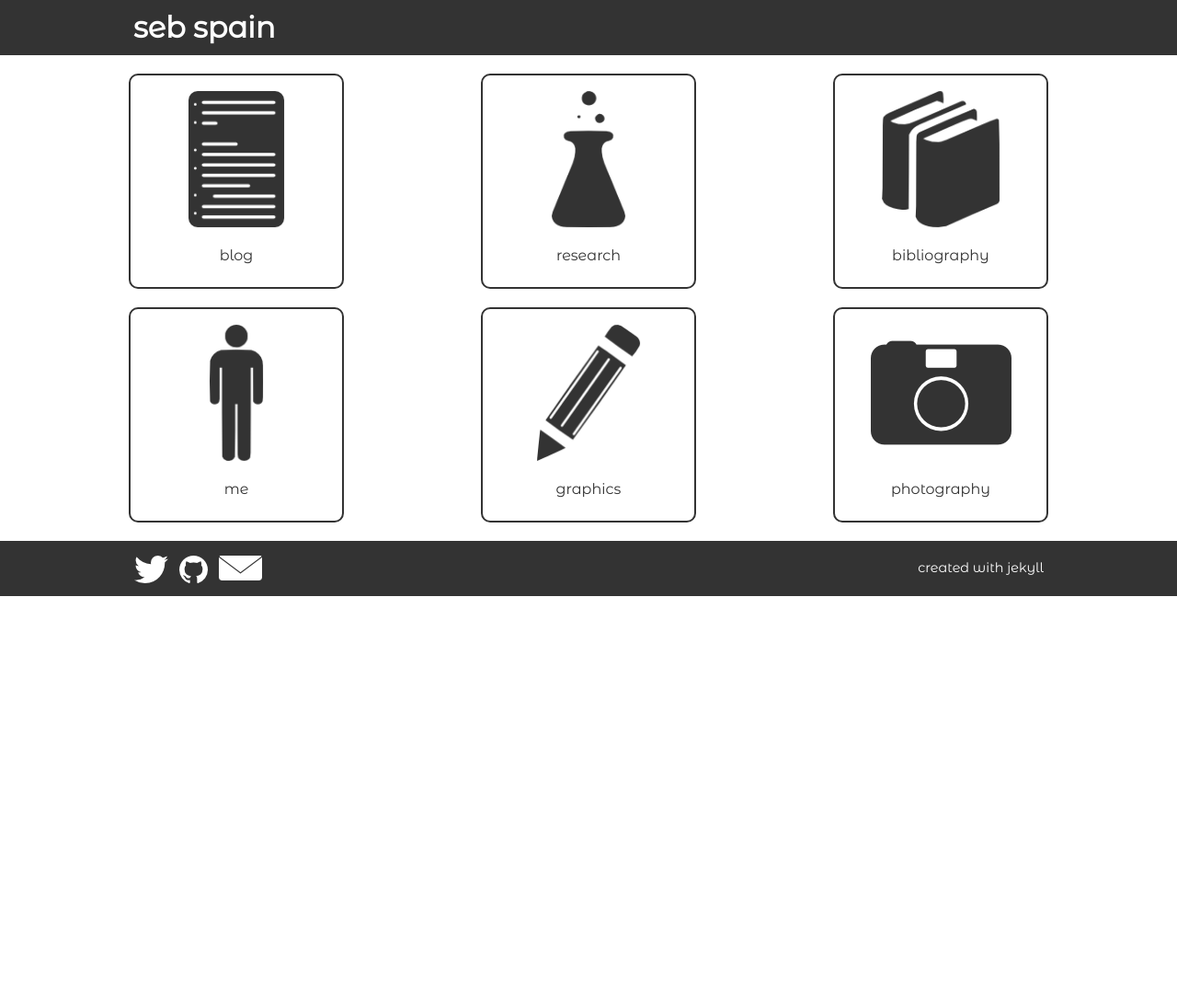
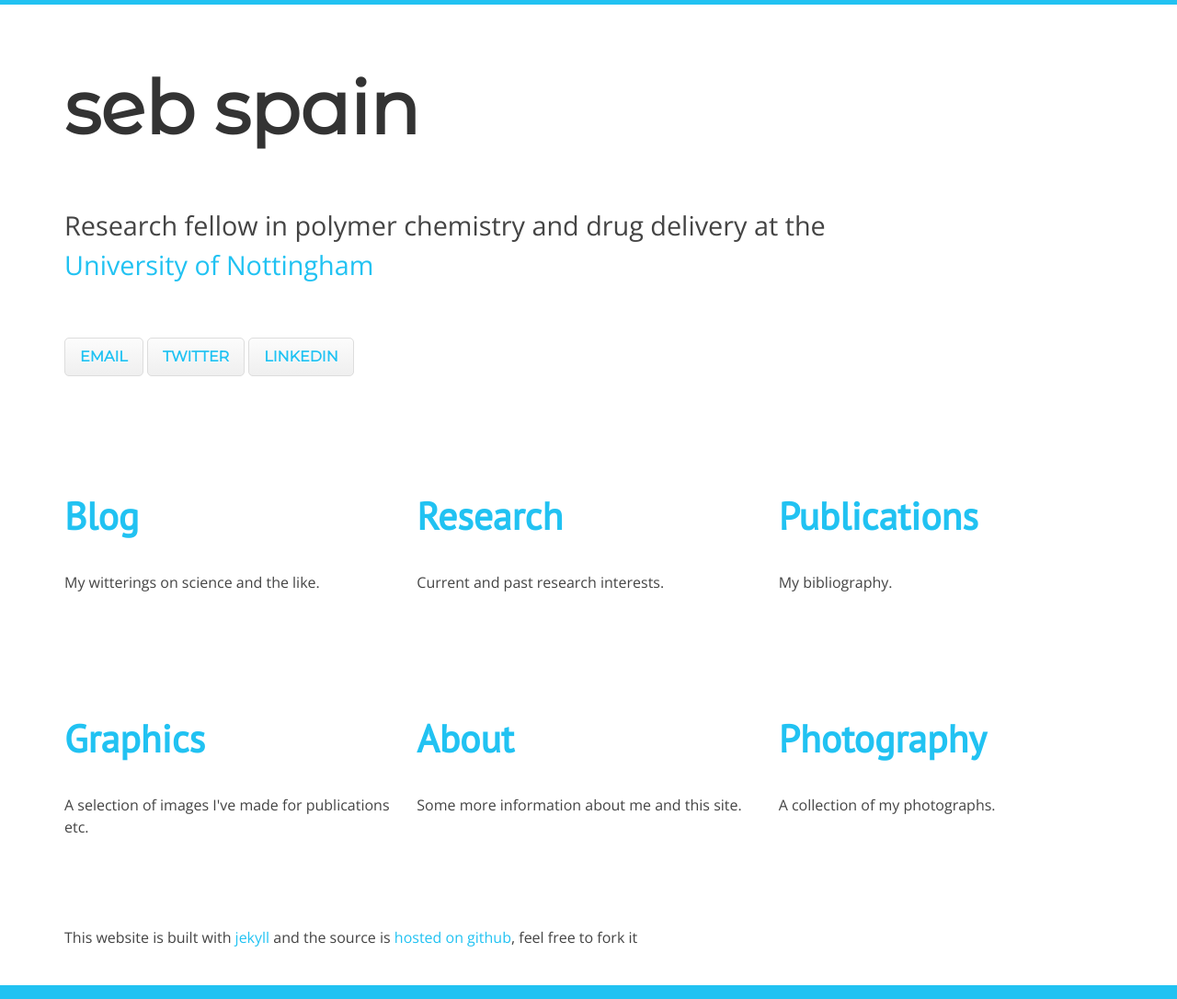
Before and after one commit to sebspain/sebspain.github.io, a Jekyll site: the page index.html, which Jekyll copies as it is, in a window 1280 px wide. Shown: the whole page at 92% size. Built offline with Jekyll 4.4.1, drawn with Linux system fonts in a browser that asks for light colours; Markdown is read by kramdown in place of the engine named in the settings; before the commit the page ends 900 px from its top, so only the background shows below that.

Commit message:
new layout

```diff
--- a/index.html
+++ b/index.html
@@ -1,93 +1,94 @@
-<!DOCTYPE html>
-<html>
+<!DOCTYPE HTML>
+<html lang="en">
 <head>
-        <meta charset="utf-8">
-        <meta http-equiv="X-UA-Compatible" content="IE=edge,chrome=1">
+  <meta charset="UTF-8">
+  <meta name="viewport" content="width=device-width,initial-scale=1">
   <title>sebspain.co.uk</title>
-        <meta name="viewport" content="width=device-width">
+  <link href='http://fonts.googleapis.com/css?family=PT+Sans|Open+Sans:300italic,400italic,700italic,400,300,700|Montserrat+Alternates|Montserrat|Share+Tech+Mono' rel='stylesheet' type='text/css'>
+  <link rel="stylesheet" href="/css/gridism.css">
+  <link rel="stylesheet" href="/css/normalize.css">
+  <link rel="stylesheet" href="/css/style.css">
+  <link rel="stylesheet" href="/css/syntax.css">
+</head>
+<body class="wrap wider">
 
-	<link href='http://fonts.googleapis.com/css?family=PT+Sans|Montserrat+Alternates|Montserrat|Share+Tech+Mono' rel='stylesheet' type='text/css'>
-        <!-- syntax highlighting CSS -->
-        <link rel="stylesheet" href="/css/syntax.css">
+  <header>
+    <div class="grid">
 
-        <!-- Custom CSS -->
-        <link rel="stylesheet" href="/css/beta.css">
 
-        <!--modernizr.js
-        <script type="text/javascript"
-		src="/scripts/modernizr.custom.83996.js"></script>
+      <div class="unit w-3-4 center-on-mobiles">
+        <h1><a href="/index.html">seb spain</a></h1>
+        <p class="lead">Research fellow in polymer chemistry and drug delivery at the <a href="http://www.nottingham.ac.uk/pharmacy/people/sebastian.spain">University of Nottingham</a></p>
+        <p>
+			<a href="mailto:seb@sebspain.co.uk" class="button">Email</a>
+			<a href="https://twitter/sebspain" class="button">Twitter</a>
+			<a href="http://www.linkedin.com/pub/sebastian-spain/31/516/38a" class="button">Linkedin</a>
 
-		<script type="text/javascript">
-		if (!Modernizr.svg) {
-		var imgs = document.getElementsByTagName('img');
-		var endsWithDotSvg = /.*\.svg$/
-		var i = 0;
-		var l = imgs.length;
-		for(; i != l; ++i) {
-        if(imgs[i].src.match(endsWithDotSvg)) {
-            imgs[i].src = imgs[i].src.slice(0, -3) + 'png';
-        }
-		}
-		}
-		</script> -->
-
-  </head>
-  <body>
-  <div class="wrapper"> <!-- main site container -->
-  <div class="header">
-	  <div class="title">
-	  <a href="/index.html"><h1>seb spain</h1></a>
-	  </div><!--close title div -->
-	  </div> <!-- close header -->
-	  <div class="front-main">
-	  <div class="front-link-left">
-	  <a href="/blog.html"><p><img src="/img/blog.png" height="150" alt="writing pad - blog link icon" /></p>
-	  <p>blog</p></a>
+        </p>
 	</div>
 
-	  <div class="front-link-right">
-	  <a href="/publications/"><p><img src="/img/pubs.png" height="150" alt="books - bibliography link icon" /></p>
-	  <p>bibliography</p></a>
     </div>
+  </header>
 
-	  <div class="front-link-mid">
-	  <a href="/research/"><p><img src="/img/research.png" height="150" alt="erlenmeyer flask - research link icon" /></p>
-	  <p>research</p></a>
+  <section class="pages">
+    <div class="grid">
+      <div class="unit one-third center-on-mobiles">
+        <a href="/blog.html"><h2>Blog</h2></a>
+        <p>
+          My witterings on science and the like.
+        </p>
       </div>
+      <div class="unit one-third center-on-mobiles">
+        <a href="/research/"><h2>Research</h2></a>
+        <p>
+          Current and past research interests.
+        </p>
+      </div>
+      <div class="unit one-third center-on-mobiles">
+        <a href="/publications/"><h2>Publications</h2></a>
+        <p>
+          My bibliography.
+        </p>
+      </div>
+    </div>
+  </section>
 
-	  </div><!-- close front main -->
-
-	  <div class="front-main">
-
-	  <div class="front-link-left">
-	  <a href="/about/"><p><img src="/img/me.png" height="150" alt="man - about link icon"/></p>
-	  <p>me</p></a>
+	<section class="pages">
+    <div class="grid">
+      <div class="unit one-third center-on-mobiles">
+        <a href="/graphics.html"><h2>Graphics</h2></a>
+        <p>
+          A selection of images I've made for publications etc.
+        </p>
       </div>
-
-	  <div class="front-link-right">
-	  <a href="/photos.html"><p><img src="/img/photography.png" height="150" alt="camera - photography link icon"/></p>
-	  <p>photography</p></a>
+      <div class="unit one-third center-on-mobiles">
+        <a href="/about/"><h2>About</h2></a>
+        <p>
+          Some more information about me and this site.
+        </p>
       </div>
-
-	  <div class="front-link-mid">
-	  <a href="/graphics.html"><p><img src="/img/graphics.png" height="150" alt="pencil - graphics link icon"/></p>
-	  <p>graphics</p></a>
+      <div class="unit one-third center-on-mobiles">
+        <a href="/photos.html"><h2>Photography</h2></a>
+        <p>
+          A collection of my photographs.
+        </p>
       </div>
-
-	  </div><!-- close front main -->
-
-  <div class="front-footer">
-	<div class="contact">
-		<div class="contact-right"><a href="http://jekyllrb.com">created with jekyll</a></div>
-		<div class="contact-left" ><a href="http://twitter.com/sebspain"><img src="/img/twitter.png" alt="twitter icon"/></a></div>
-		<div class="contact-left" ><a href="http://github.com/sebspain"><img src="/img/github.png" alt="github icon"/></a></div>
-		<div class="contact-left" ><a href="mailto:seb@sebspain.co.uk"><img src="/img/mail.png" alt="email icon"/></a></div>
-    </div><!-- close contact -->
-  </div><!-- close front-footer -->
+    </div>
+  </section>
 
 
 
-  </div> <!-- close wrapper -->
+
+  <footer>
+    <div class="grid">
+
+      <div class="unit full">
+        <div class="align-left center-on-mobiles">
+          <p>This website is built with <a href="http://jekyllrb.com">jekyll</a> and the source is <a href="https://github.com/sebspain/sebspain.github.io">hosted on github</a>, feel free to fork it</p>
+        </div>
+      </div>
+    </div>
+  </footer>
 
 
 </body>
```
Also changed, not shown: beta.html (deleted, +0 -98 lines), gridism.css (deleted, +0 -124 lines), style_grid.css (deleted, +0 -178 lines), normalize.css (deleted). Lines whose indentation alone changed are shown as unchanged.
